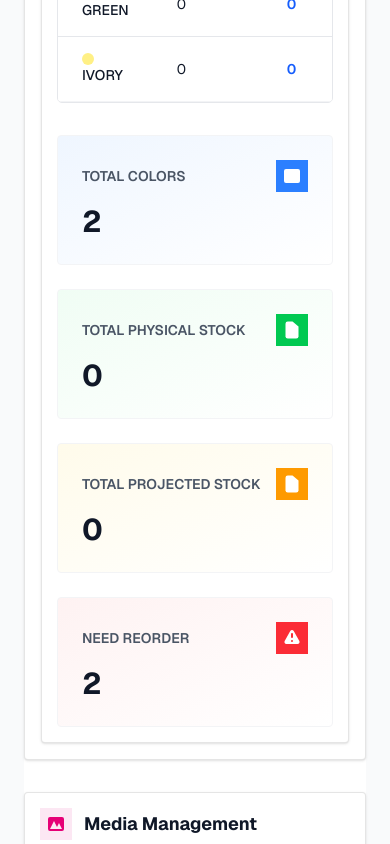
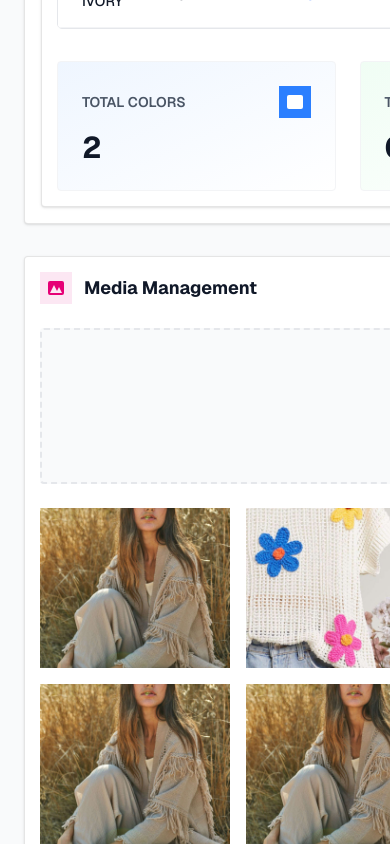
Before and after one commit to Animesh459/Vuerprise, a Vue app: page /products/1 in a window 390 px wide. Shown: the part 1500-2344 px from the top of the page. Built offline with nearby package versions, Linux system fonts and the light colour scheme.

Commit message:
content width adjustment

```diff
--- a/src/App.vue
+++ b/src/App.vue
@@ -2,7 +2,7 @@
   <div  class="flex min-h-screen flex-col bg-[#f9fafb] font-sans selection:bg-foreground selection:text-background">
     <Header v-if="!shouldHideHeader" />
     <main
-          class="px-6 py-4"
+          class="px-6 py-4 min-w-[1300px]"
           :class="{
         'pt-[40px]': !shouldHideHeader,
         '!p-0': shouldHideHeader
--- a/src/components/product/Inventory.vue
+++ b/src/components/product/Inventory.vue
@@ -174,7 +174,7 @@ const stats = [
       </div>
 
       <!-- Stats Grid -->
-      <div class="grid grid-cols-1 md:grid-cols-4 gap-6 mt-8">
+      <div class="grid grid-cols-4 gap-6 mt-8">
         <div class="p-6 rounded-xl border border-gray-100 bg-gradient-to-br from-blue-50 to-white">
           <div class="flex items-center justify-between mb-3">
             <h4 class="text-sm font-semibold text-gray-600">TOTAL COLORS</h4>
--- a/src/components/product/ProductItemsTest.vue
+++ b/src/components/product/ProductItemsTest.vue
@@ -31,7 +31,7 @@
 
       <div class="common-card-new">
         <!-- Product Grid -->
-        <div class="grid grid-cols-2 gap-x-4 gap-y-4 md:grid-cols-8 lg:grid-cols-8 xl:grid-cols-10">
+        <div class="grid gap-x-4 gap-y-4 grid-cols-10">
           <ProductCard
               v-for="product in products"
               :key="product.id"
--- a/src/views/ColorsCategory.vue
+++ b/src/views/ColorsCategory.vue
@@ -1,10 +1,11 @@
 <template>
   <div>
-    <div class="space-y-4">
+
     <div class="flex flex-col   pb-4 ">
       <h1 class="text-3xl font-bold tracking-tighter text-gray-900">Add a New Color</h1>
       <p class="text-sm text-text-muted-light dark:text-text-muted-dark mt-1">Fill in the details below to add a New Color</p>
     </div>
+    <div class="space-y-4">
       <div class="common-card-new">
         <div class="flex justify-between mb-4">
           <h2 class="text-lg font-bold text-gray-900">
@@ -35,7 +36,7 @@
         </div>
 
 
-      <div class="space-y-6">
+        <div class="space-y-4">
           <div class="grid grid-cols-2 gap-6 lg:grid-cols-2">
             <div class="space-y-6">
 
@@ -117,7 +118,6 @@
         </div>
       </div>
 
-
     </div>
   </div>
 </template>
--- a/src/views/dashboard/Dashboard.vue
+++ b/src/views/dashboard/Dashboard.vue
@@ -16,7 +16,7 @@
 
 
         <!-- Metrics Grid -->
-        <div class="grid grid-cols-1 md:grid-cols-2 lg:grid-cols-4 gap-6">
+        <div class="grid grid-cols-4 gap-6">
           <StatsCard
             v-for="metric in mainMetrics"
             :key="metric.label"
@@ -29,8 +29,8 @@
         </div>
 
         <!-- Charts Section -->
-        <div class="grid grid-cols-1 lg:grid-cols-3 gap-6">
-          <div class="lg:col-span-2 p-6 border border-zinc-200 bg-white rounded-xl flex flex-col">
+        <div class="grid grid-cols-3 gap-6">
+          <div class="col-span-2 p-6 border border-zinc-200 bg-white rounded-xl flex flex-col">
             <div class="flex justify-between items-center mb-8">
               <div>
                 <h3 class="text-sm font-bold uppercase tracking-widest">Revenue Overview</h3>
@@ -76,7 +76,7 @@
         </div>
 
         <!-- Bottom Metrics -->
-        <div class="grid grid-cols-1 md:grid-cols-3 gap-6">
+        <div class="grid grid-cols-3 gap-6">
           <StatsCard
             v-for="item in bottomMetrics"
             :key="item.label"
--- a/src/views/products/ProductDetail.vue
+++ b/src/views/products/ProductDetail.vue
@@ -2,7 +2,7 @@
 
 <!--  <ProductInfo />-->
 <!--  <Inventory />-->
-  <div class="bg-white">
+  <div class="">
 
     <div class="flex flex-col  pb-4  ">
         <h1 class="text-3xl font-bold tracking-tighter text-gray-900">Create New Product</h1>
@@ -111,7 +111,7 @@
         </div>
 
         <!-- Image Gallery -->
-        <div class="grid grid-cols-2 sm:grid-cols-3 lg:grid-cols-6 gap-4">
+        <div class="grid grid-cols-6 gap-4">
           <div class="relative group overflow-hidden rounded-lg bg-gray-100 h-40">
             <img src="/product/1.jpg" alt="Product" class="w-full h-full object-cover group-hover:scale-110 transition" />
           </div>
```
Also changed, not shown: 1 other file (tests, documents, lock files or other folders). Lines whose indentation alone changed are shown as unchanged.
